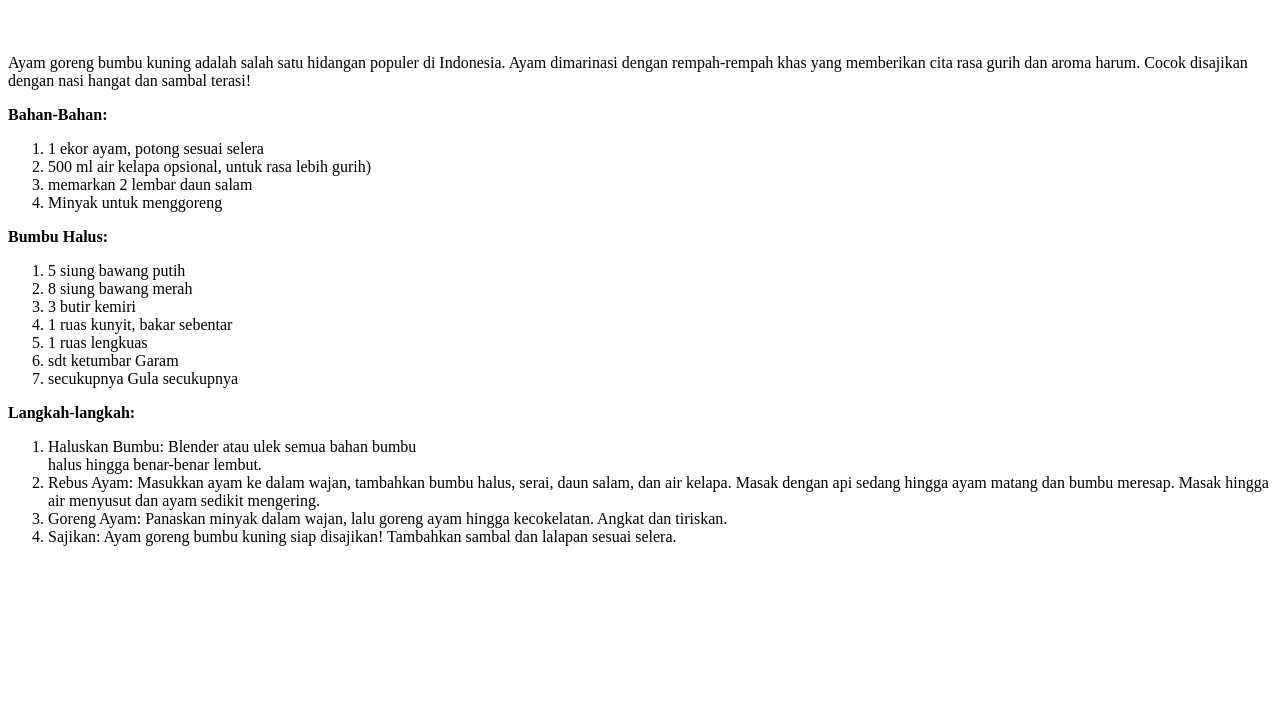
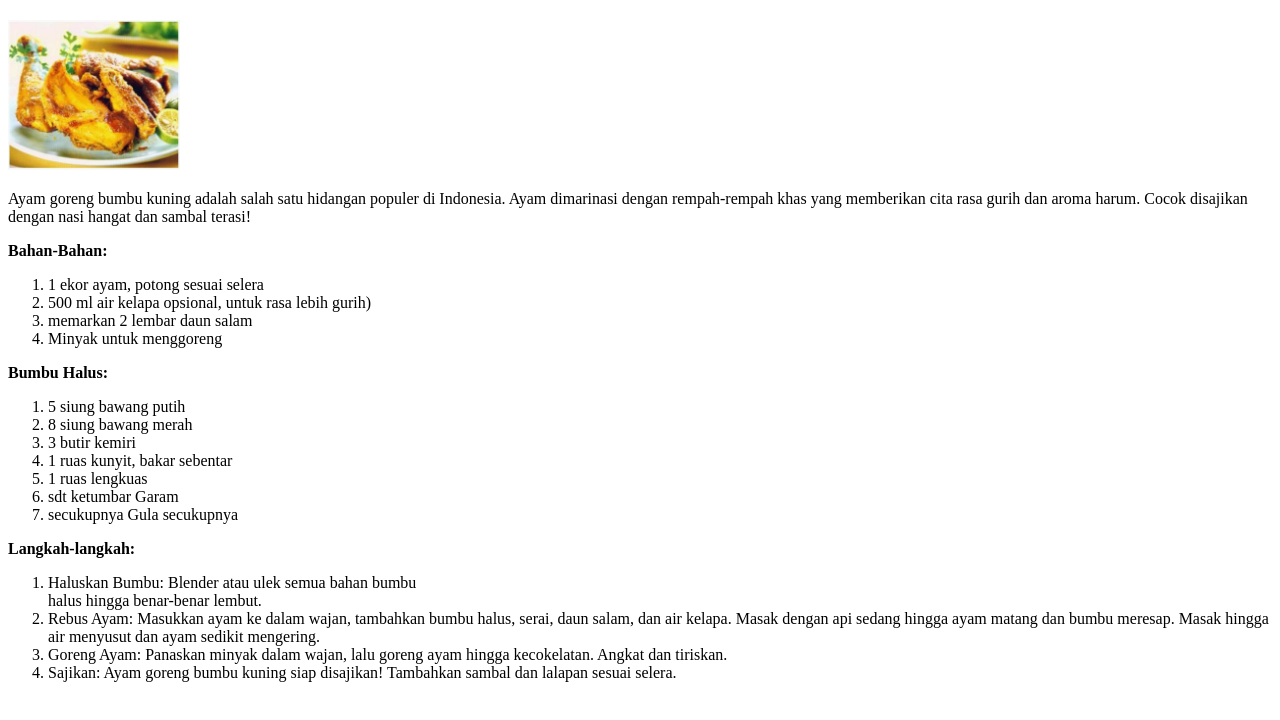
Before and after one commit to kanianyaa/Resep-Ayam-Goreng-Bumbu-Kuning, a plain HTML site: page index.html in a window 1280 px wide. Shown: the part 60-780 px from the top of the page. Drawn offline with Linux system fonts and the light colour scheme.

Commit message:
Update index.html

```diff
--- a/index.html
+++ b/index.html
@@ -9,7 +9,7 @@
         <h1>
             <B>RESEP AYAM GORENG BUMBU KUNING</B>
         </h1>
-    <img src="Menu/Ayam Goreng BB Kuning.jpeg" alt="">
+    <img src="Ayam Goreng BB Kuning.jpeg" weight="150" height="150">
     <p>
       Ayam goreng bumbu kuning adalah salah satu hidangan populer di Indonesia.
       Ayam dimarinasi dengan rempah-rempah khas yang memberikan cita rasa gurih
```
